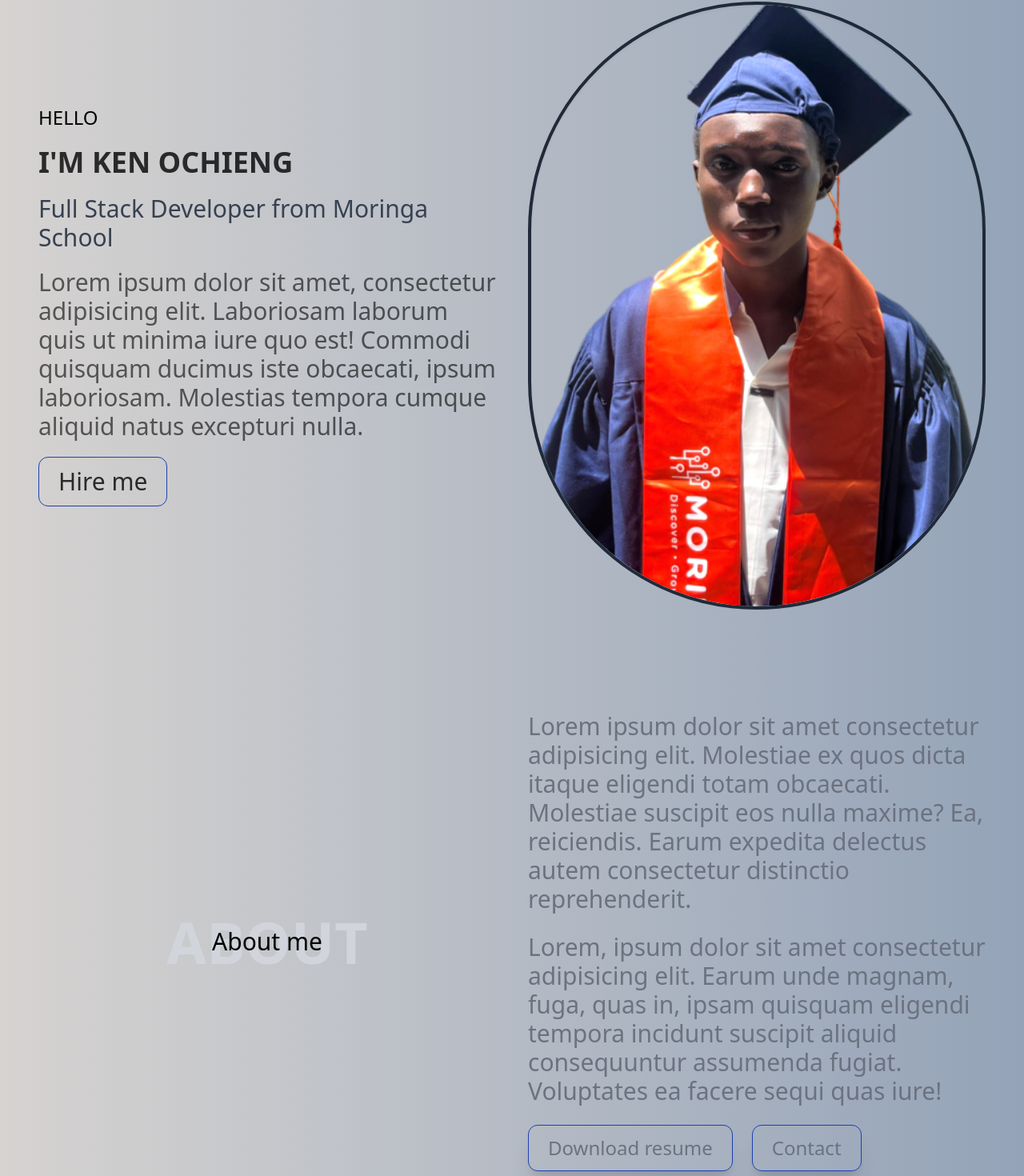
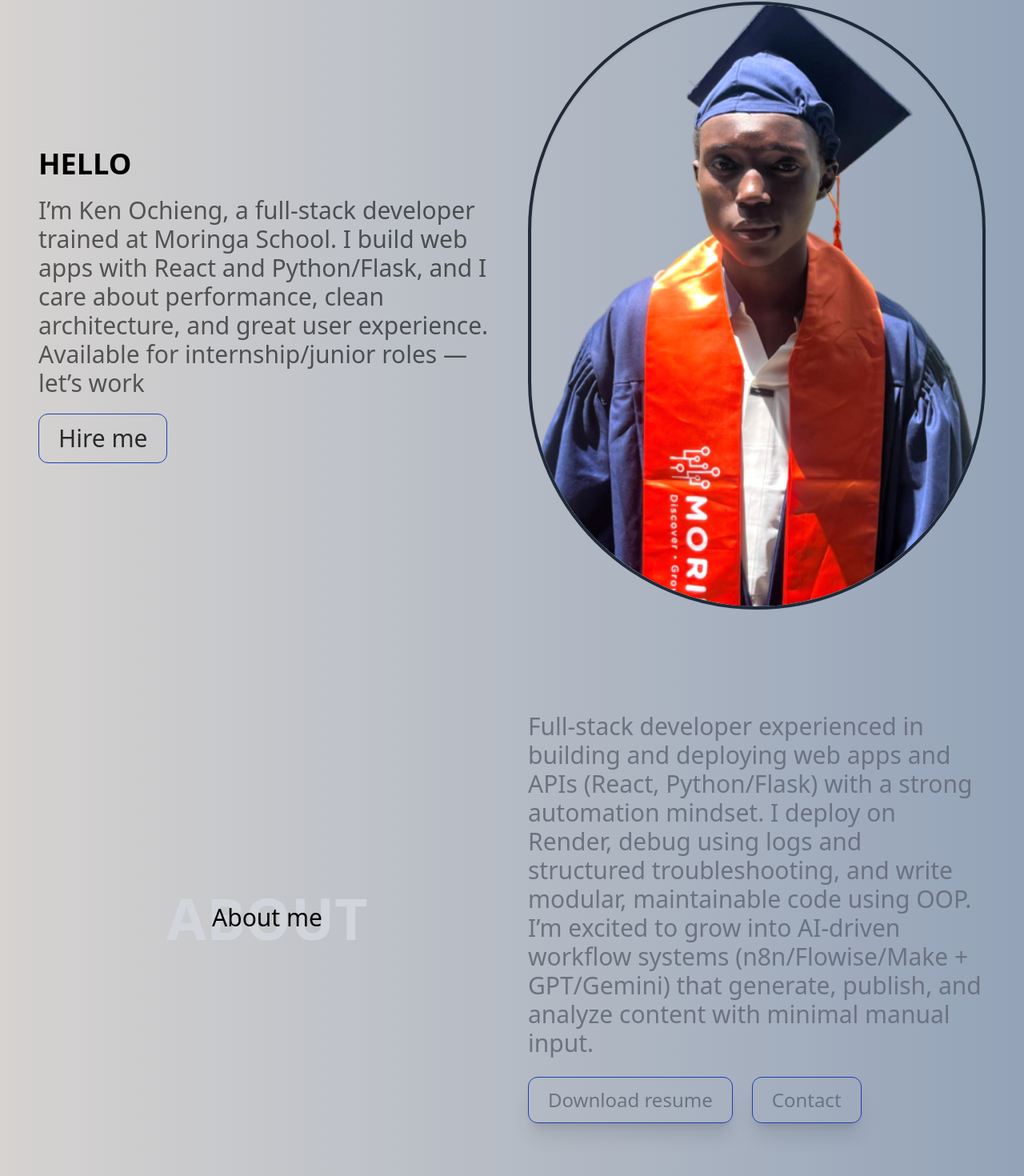
Before and after one commit to KenRobertOchieng/my-portfolio, a React (Vite) app: page / in a window 1280 px wide. Shown: the part 134-1604 px from the top of the page at 80% size. Built offline with nearby package versions, Linux system fonts and the light colour scheme.

Commit message:
updated portfolio

```diff
--- a/src/components/About.jsx
+++ b/src/components/About.jsx
@@ -18,8 +18,7 @@ const About = () => {
 
             <div className='space-y-6 text-gray-500 dark:text-white'>
 
-                <p className='md:text-3xl text-2xl'>Lorem ipsum dolor sit amet consectetur adipisicing elit. Molestiae ex quos dicta itaque eligendi totam obcaecati. Molestiae suscipit eos nulla maxime? Ea, reiciendis. Earum expedita delectus autem consectetur distinctio reprehenderit.</p>
-                <p className='md:text-3xl text-2xl'>Lorem, ipsum dolor sit amet consectetur adipisicing elit. Earum unde magnam, fuga, quas in, ipsam quisquam eligendi tempora incidunt suscipit aliquid consequuntur assumenda fugiat. Voluptates ea facere sequi quas iure!</p>
+                <p className='md:text-3xl text-2xl'>Full-stack developer experienced in building and deploying web apps and APIs (React, Python/Flask) with a strong automation mindset. I deploy on Render, debug using logs and structured troubleshooting, and write modular, maintainable code using OOP. I’m excited to grow into AI-driven workflow systems (n8n/Flowise/Make + GPT/Gemini) that generate, publish, and analyze content with minimal manual input.</p>
                 <div className='flex gap-6'>
                     <a href="" className='md:text-2xl text-xl text-center border border-blue-800 shadow-xl px-6 py-3 rounded-[12px] dark:text-gray-600  hover:text-green transition-colors duration-300 inline-block'>Download resume</a>
                     <a href="" className='md:text-2xl text-xl text-center md:px-6 md:py-3 px-3 py-3 rounded-[12px] dark:text-gray-600 inline-block border border-blue-800 shadow-xl transition-colors'>Contact</a>
--- a/src/components/Hero.jsx
+++ b/src/components/Hero.jsx
@@ -8,10 +8,11 @@ const Hero = () => {
         <div className='grid grid-cols-1 md:grid-cols-2 gap-20 md:gap-10 items-center'>
            <div className='space-y-5'>
 
-             <p className='text-2xl uppercase dark:text-white'>hello</p>
-             <p className='text-black/80 font-bold md:text-4xl dark:text-gray-600 text-3xl uppercase'>I'm Ken Ochieng</p>
-             <p className='md:text-3xl text-3xl text-gray-700 dark:text-white'>Full Stack Developer from Moringa School</p>
-             <p className='text-black/60 md:text-3xl dark:text-white text-2xl'>Lorem ipsum dolor sit amet, consectetur adipisicing elit. Laboriosam laborum quis ut minima iure quo est! Commodi quisquam ducimus iste obcaecati, ipsum laboriosam. Molestias tempora cumque aliquid natus excepturi nulla.</p>
+             <p className='text-4xl font-bold uppercase dark:text-white'>Hello</p>
+             {/* <p className='text-black/80 font-bold md:text-4xl dark:text-gray-600 text-3xl uppercase'>I'm Ken Ochieng</p>
+             <p className='md:text-3xl text-3xl text-gray-700 dark:text-white'>Full Stack Developer from Moringa School</p> */}
+             <p className='text-black/60 md:text-3xl dark:text-white text-2xl'>I’m Ken Ochieng, a full-stack developer trained at Moringa School. I build web apps with React and Python/Flask, and I care about performance, clean architecture, and great user experience.
+Available for internship/junior roles — let’s work</p>
              <a href="mailto:kenrobertochi@gmail.com" className='text-3xl text-center  px-6 py-3 rounded-[12px] dark:text-white text-black/80 transition-colors duration-300 inline-block border border-blue-800'>Hire me</a>
 
              </div>
```
